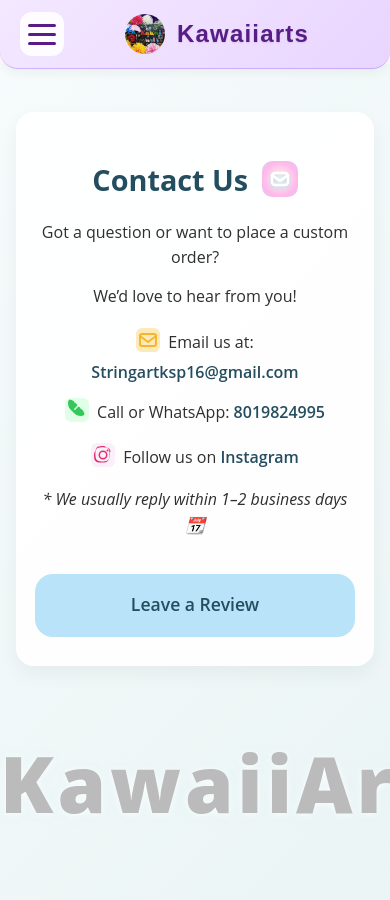
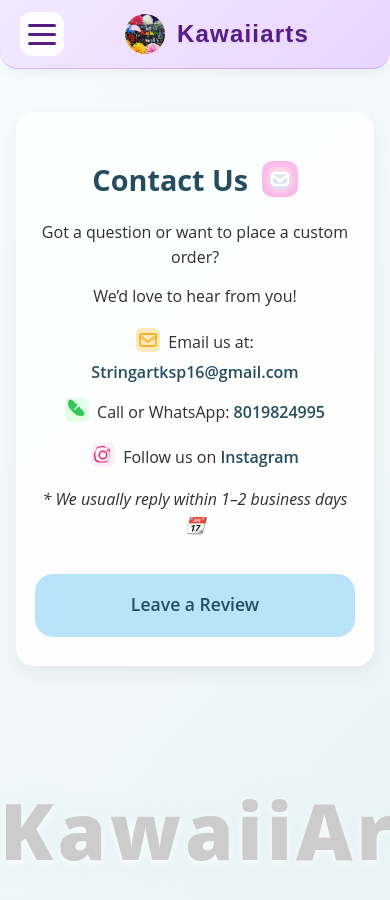
Before and after one commit to Hari-1718/kawaiiarts, a React (Vite) app: page /contact in a window 390 px wide. Shown: the top 900 px of the page. Built offline with nearby package versions, Linux system fonts and the light colour scheme.

Commit message:
fix: adjust KawaiiArts background text position for better mobile visibility on Contact page

```diff
--- a/src/styles/Contact.css
+++ b/src/styles/Contact.css
@@ -21,9 +21,8 @@
 @media (max-width: 640px) {
   .kawaiiarts-bg-text {
     font-size: 20vw;
-    bottom: 2vw;
-    color: #bbbbbb;
-    text-shadow: 0 1px 8px #fff, 0 1px 12px #b7e3ed44;
+    bottom: -10vw; /* Move text lower so only half is visible */
+    /* color and text-shadow remain unchanged */
   }
 }
 :root {
```
